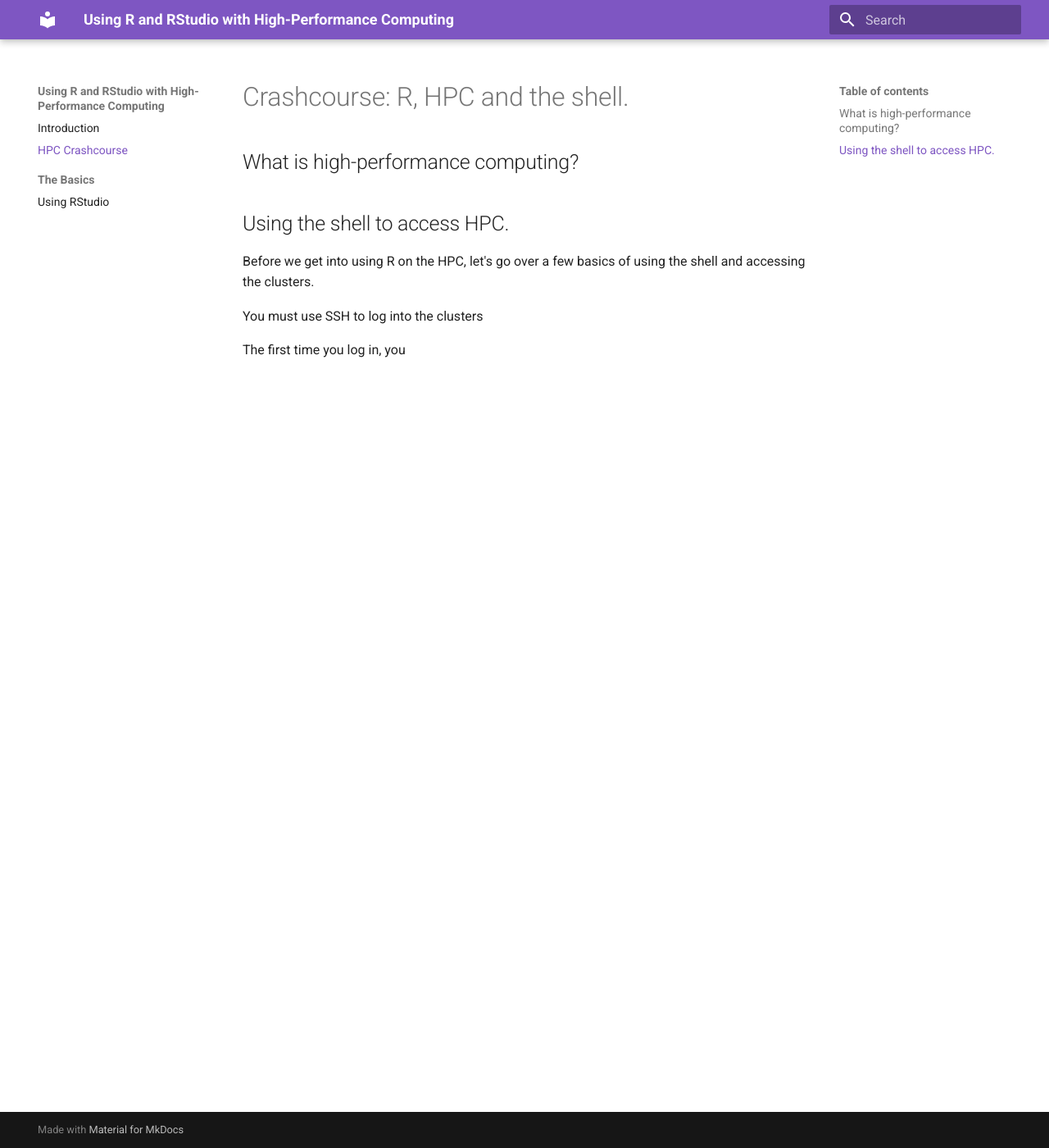
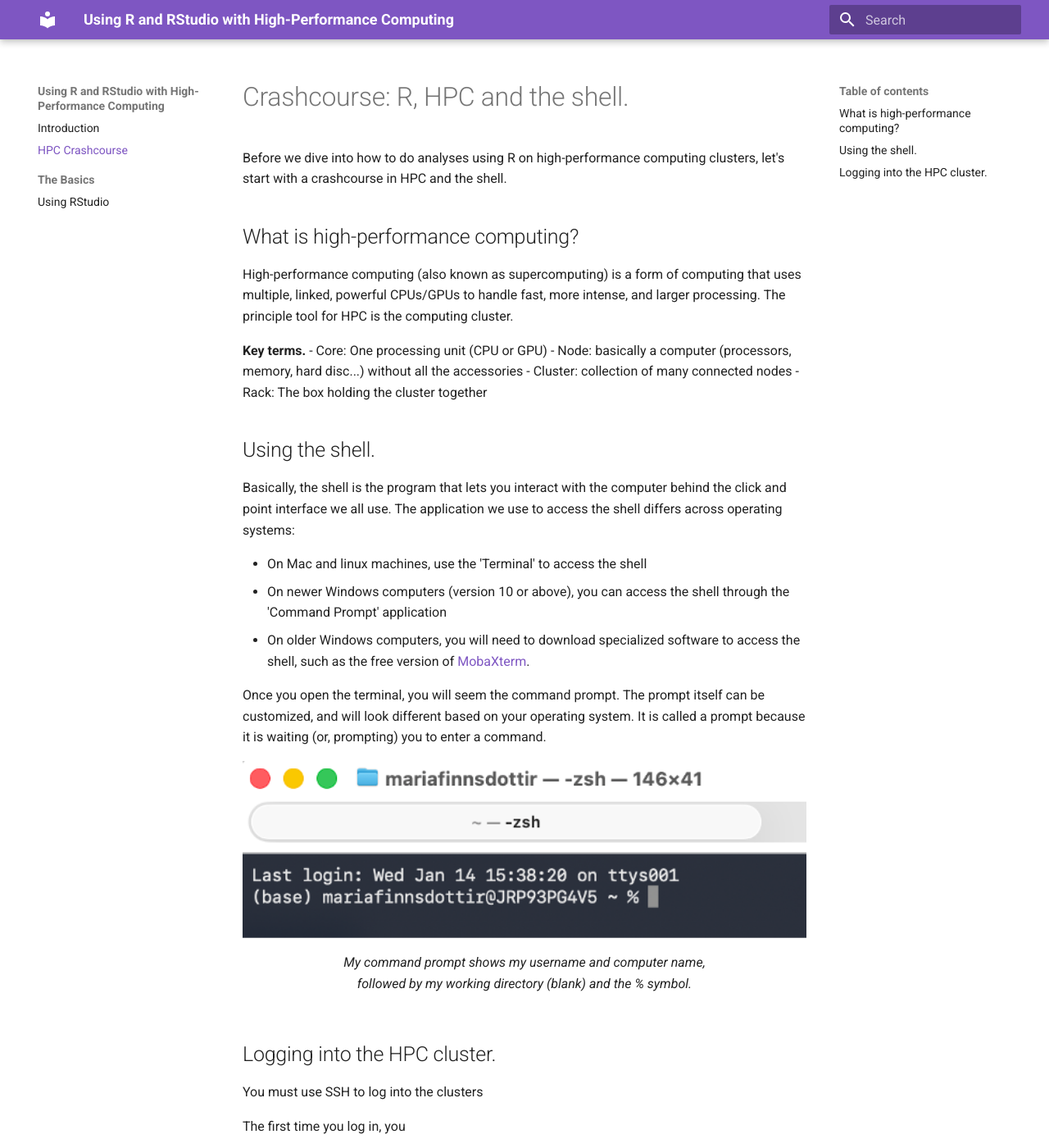
Before and after one commit to finnsdottir/hpc_r_2026, an MkDocs documentation site: the page built from docs/terminal.md, in a window 1280 px wide and 1400 px high. Shown: the whole window at 82% size. Built offline with MkDocs 1.6.1 and Material for MkDocs 9.7.7, drawn with Linux system fonts in a browser that asks for light colours.

Commit message:
adding to the crashcourse

```diff
--- a/docs/terminal.md
+++ b/docs/terminal.md
@@ -1,15 +1,34 @@
 # Crashcourse: R, HPC and the shell.
 
-
+Before we dive into how to do analyses using R on  high-performance computing clusters, let's start with a crashcourse in HPC and the shell.
 
 ## What is high-performance computing?
 
+High-performance computing (also known as supercomputing) is a form of computing that uses multiple, linked, powerful CPUs/GPUs to handle fast, more intense, and larger processing. The principle tool for HPC is the computing cluster.
 
-## Using the shell to access HPC.
+**Key terms.**
+- Core: One processing unit (CPU or GPU)
+- Node: basically a computer (processors, memory, hard disc...) without all the accessories
+- Cluster: collection of many connected nodes
+- Rack: The box holding the cluster together
+
+## Using the shell.
+
+Basically, the shell is the program that lets you interact with the computer behind the click and point interface we all use. The application we use to access the shell differs across operating systems:
+
+- On Mac and linux machines, use the 'Terminal' to access the shell
+- On newer Windows computers (version 10 or above), you can access the shell through the 'Command Prompt' application
+- On older Windows computers, you will need to download specialized software to access the shell, such as the free version of [MobaXterm](https://mobaxterm.mobatek.net/download.html).
+
+Once you open the terminal, you will seem the command prompt. The prompt itself can be customized, and will look different based on your operating system. It is called a prompt because it is waiting (or, prompting) you to enter a command.
+
+<figure markdown="span">
+    ![image of console](./content/shell_start.png){width=800}
+    <figcaption>My command prompt shows my username and computer name, followed by my working directory (blank) and the % symbol. </figcaption>
+</figure>
 
 
-
-Before we get into using R on the HPC, let's go over a few basics of using the shell and accessing the clusters.
+## Logging into the HPC cluster.
 
 You must use SSH to log into the clusters
 
```
Also changed, not shown: docs/rstudio.md (+2 -2 lines), docs/content/shell_start.png (added), 1 other file.
